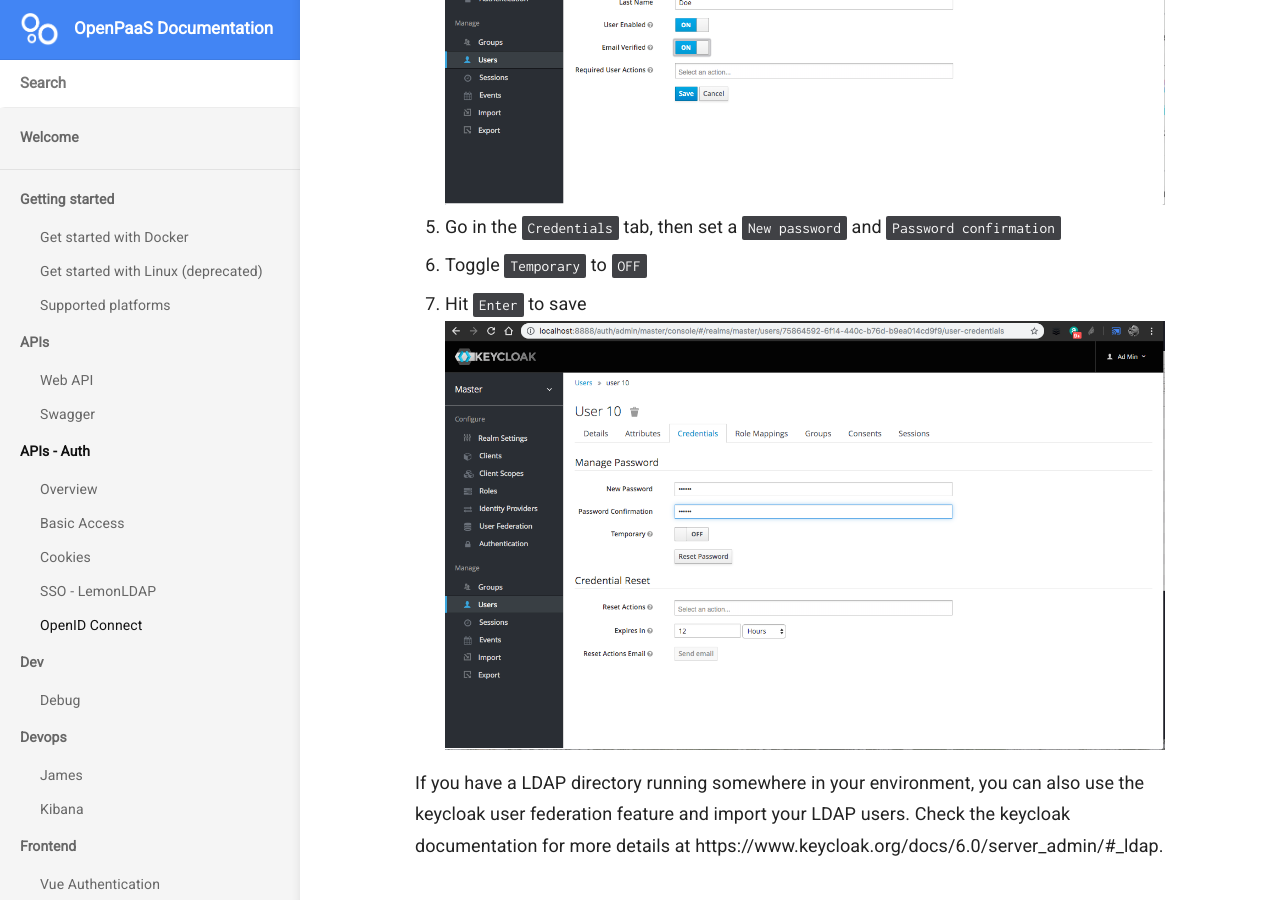
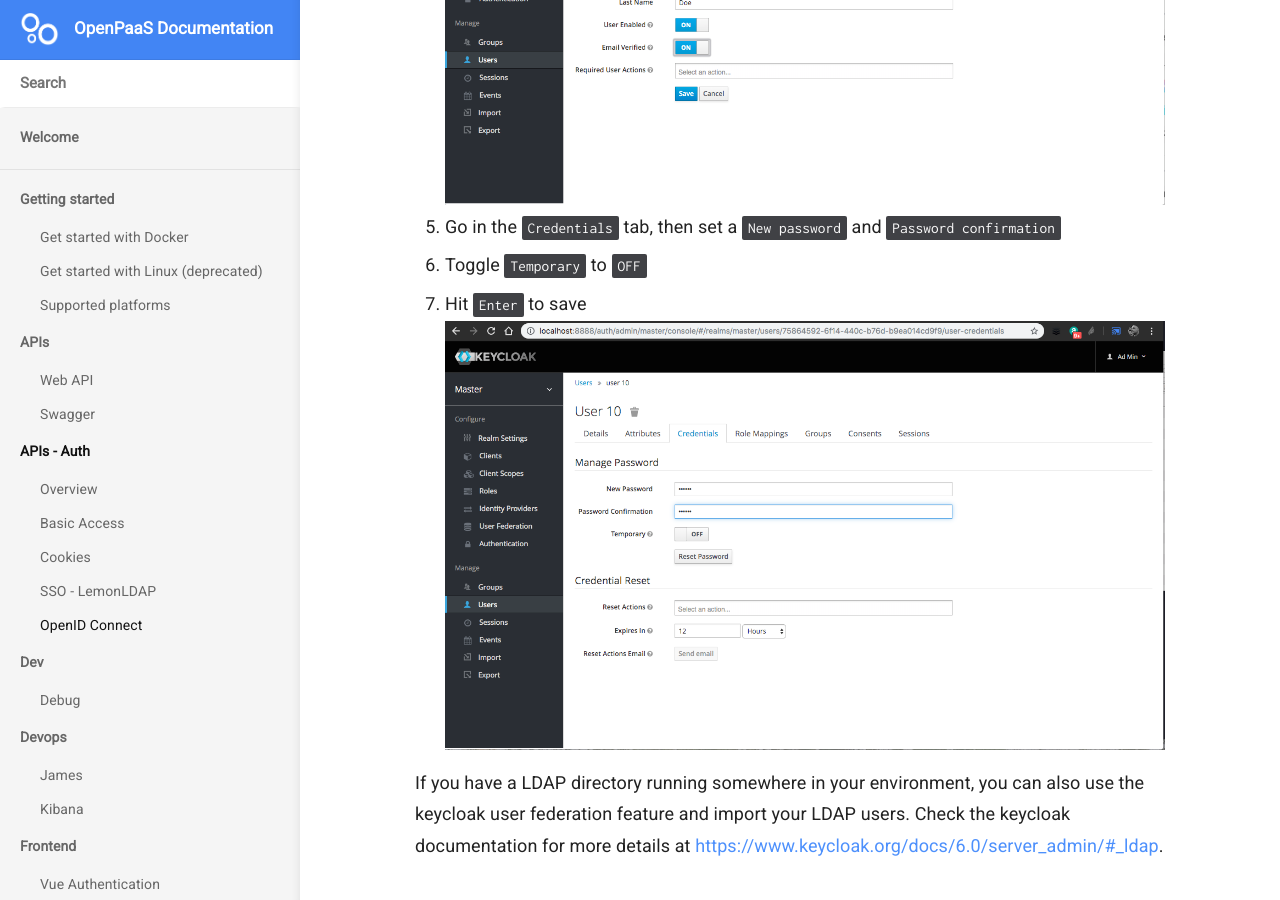
Before and after one commit to linagora/openpaas-doc, a Jekyll site: the page built from _docs/apis/auth/oidc.md, in a window 1280 px wide and 900 px high, scrolled down 7044 px. Built offline with Jekyll 4.4.1, drawn with Linux system fonts in a browser that asks for light colours; nearby versions of some CDN libraries; a script that is not in the unit is left out; some of the changed lines change nothing that is shown; some of the changed text lies outside the part shown.

Commit message:
Add missing links

```diff
--- a/_docs/apis/auth/oidc.md
+++ b/_docs/apis/auth/oidc.md
@@ -46,7 +46,7 @@
 
 ### Configuration
 
-1. The `linagora.esn.oidc` module must be added and enabled. Check the instructions here https://github.com/linagora/linagora.esn.oidc.
+1. The `linagora.esn.oidc` module must be added and enabled. Check the instructions here [https://github.com/linagora/linagora.esn.oidc](https://github.com/linagora/linagora.esn.oidc).
 2. The configuration is described in the `OIDC Configuration` section below.
 
 ## OIDC Configuration
@@ -170,4 +170,4 @@
 7. Hit `Enter` to save
   ![Keycloak User Credentials](/images/apis/auth/oidc/keycloak_user_credentials.png)
 
-If you have a LDAP directory running somewhere in your environment, you can also use the keycloak user federation feature and import your LDAP users. Check the keycloak documentation for more details at https://www.keycloak.org/docs/6.0/server_admin/#_ldap.
+If you have a LDAP directory running somewhere in your environment, you can also use the keycloak user federation feature and import your LDAP users. Check the keycloak documentation for more details at [https://www.keycloak.org/docs/6.0/server_admin/#_ldap](https://www.keycloak.org/docs/6.0/server_admin/#_ldap).
```
